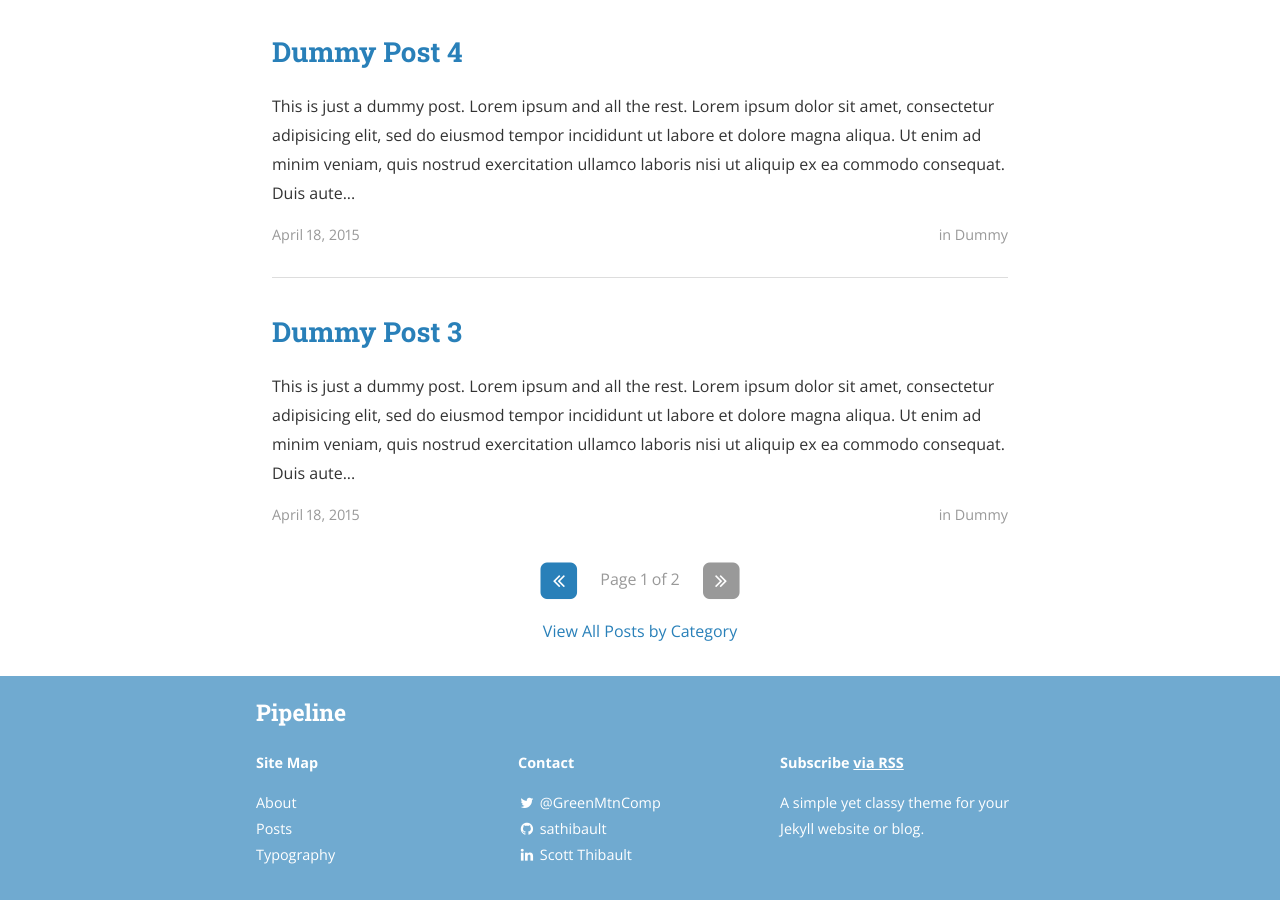
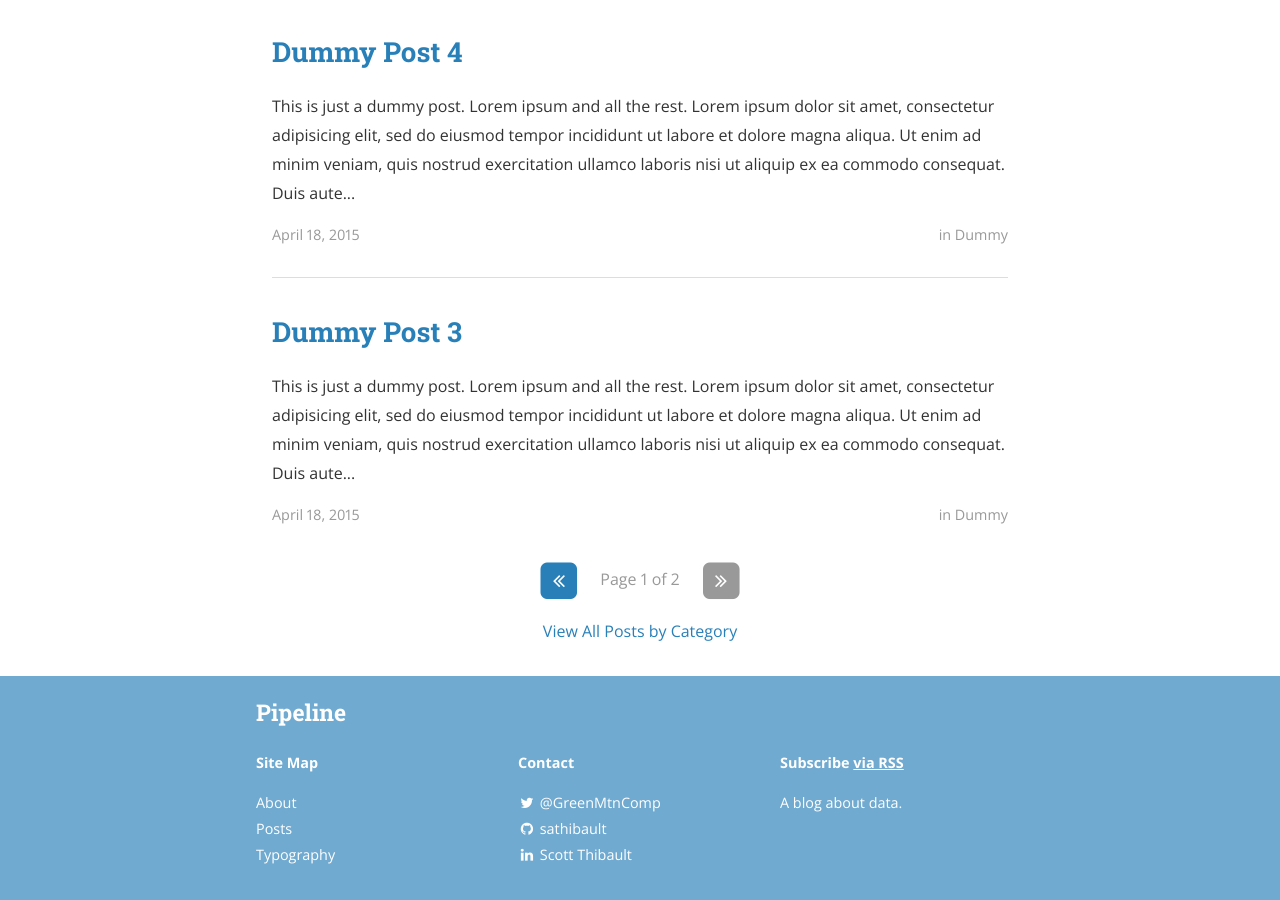
Before and after one commit to sathibault/blog, a Jekyll site: the page built from index.html, in a window 1280 px wide and 900 px high, scrolled down 1319 px. Built offline with Jekyll 4.4.1, drawn with Linux system fonts in a browser that asks for light colours; nearby versions of some CDN libraries; the list of posts is cut into pages by our own code; a style sheet for code colours, icons or effects is not loaded.

Commit message:
Change logo

```diff
--- a/_config.yml
+++ b/_config.yml
@@ -8,12 +8,12 @@
 email:
 name: Scott Thibault
 description: >
-  A simple yet classy theme for your Jekyll website or blog.
+  A blog about data.
 baseurl: "/blog/" # the subpath of your site, e.g. /blog/
 url: "http://sathibault.github.io" # the base hostname & protocol for your site
 #cover: "assets/salt_mine_old_corridor.jpg"
 cover: "assets/old_mine-lo.jpg"
-logo: "assets/logo.png"
+logo: "assets/gm-logo320x200.png"
 
 # Build settings
 markdown: kramdown
```
Also changed, not shown: assets/logo.png (deleted).
